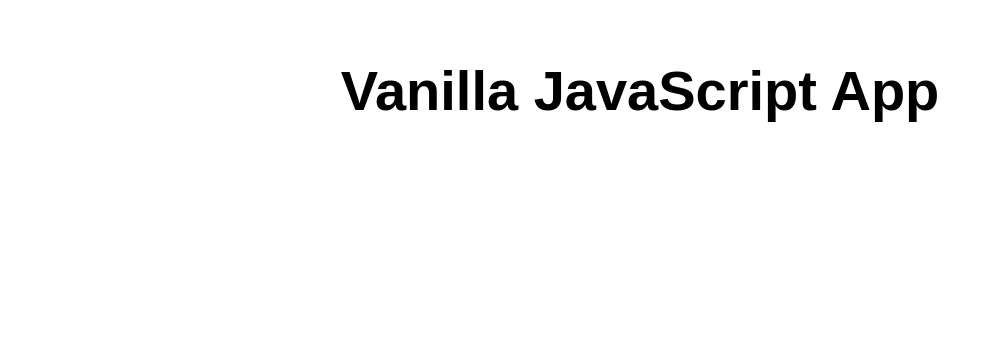
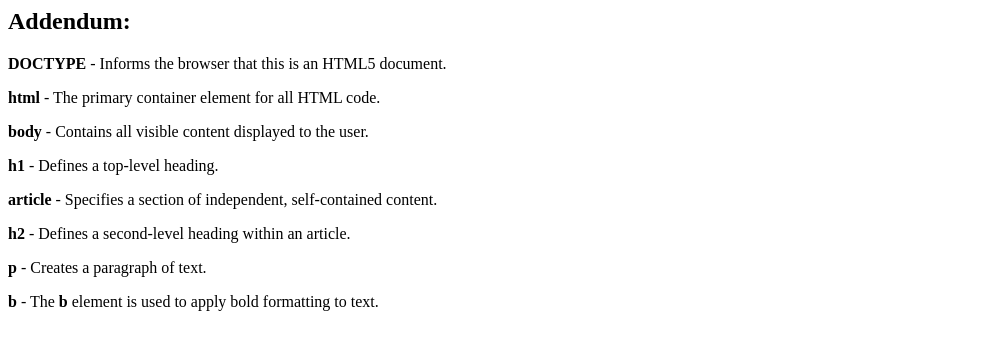
Before and after one commit to jyothsnadasi/Addendum, a website: page src/index.html in a window 1280 px wide. Shown: the whole page, without its empty margins (0-992 px from the left). Drawn offline with Linux system fonts and the light colour scheme.

Commit message:
Update index.html

```diff
--- a/src/index.html
+++ b/src/index.html
@@ -1,17 +1,10 @@
-<!DOCTYPE html>
-<html lang="en">
+<h2>Addendum:</h2>
 
-<head>
-  <meta charset="UTF-8">
-  <meta name="viewport" content="width=device-width, initial-scale=1.0">
-  <link rel="stylesheet" href="styles.css">
-  <title>Vanilla JavaScript App</title>
-</head>
-
-<body>
-  <main>
-    <h1>Vanilla JavaScript App</h1>
-  </main>
-</body>
-
-</html>
+<p><strong>DOCTYPE</strong> - Informs the browser that this is an HTML5 document.</p>
+<p><strong>html</strong> - The primary container element for all HTML code.</p>
+<p><strong>body</strong> - Contains all visible content displayed to the user.</p>
+<p><strong>h1</strong> - Defines a top-level heading.</p>
+<p><strong>article</strong> - Specifies a section of independent, self-contained content.</p>
+<p><strong>h2</strong> - Defines a second-level heading within an article.</p>
+<p><strong>p</strong> - Creates a paragraph of text.</p>
+<strong>b</strong> - The <strong>b</strong> element is used to apply bold formatting to text.
```
